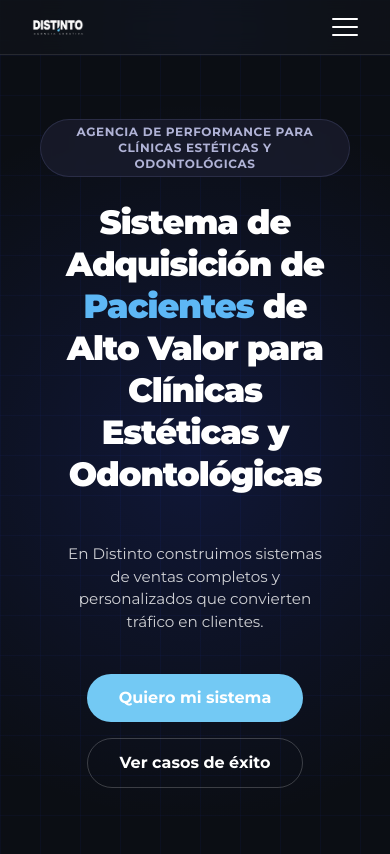
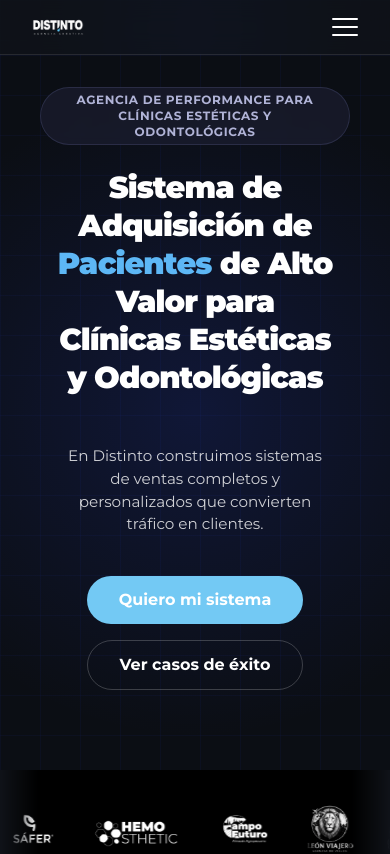
Before and after one commit to DavidRestrepoo/pyDistinto, an Angular app: page /home in a window 390 px wide. Shown: the top 854 px of the page. Built offline with nearby package versions, Linux system fonts and the light colour scheme.

Commit message:
style: optimizar tamaño de titulo y espaciado superior en responsive del Home

```diff
--- a/src/app/pages/home/home.component.scss
+++ b/src/app/pages/home/home.component.scss
@@ -1914,7 +1914,7 @@
 @media (max-width: 992px) {
   /* Sesión 2 (Hero) */
   .hero-title {
-    font-size: clamp(2.2rem, 6vw, 3.2rem) !important;
+    font-size: clamp(2.0rem, 6vw, 3.0rem) !important;
     padding: 0 1rem;
   }
 
@@ -1997,11 +1997,11 @@
   /* Sesión 2: Hero */
   .hero-shell {
     min-height: auto !important;
-    padding: 4rem 1rem 5rem !important;
+    padding: 2rem 1rem 5rem !important;
   }
 
   .hero-title {
-    font-size: 2.1rem !important;
+    font-size: 1.9rem !important;
     line-height: 1.25 !important;
     br {
       display: none !important;
```
